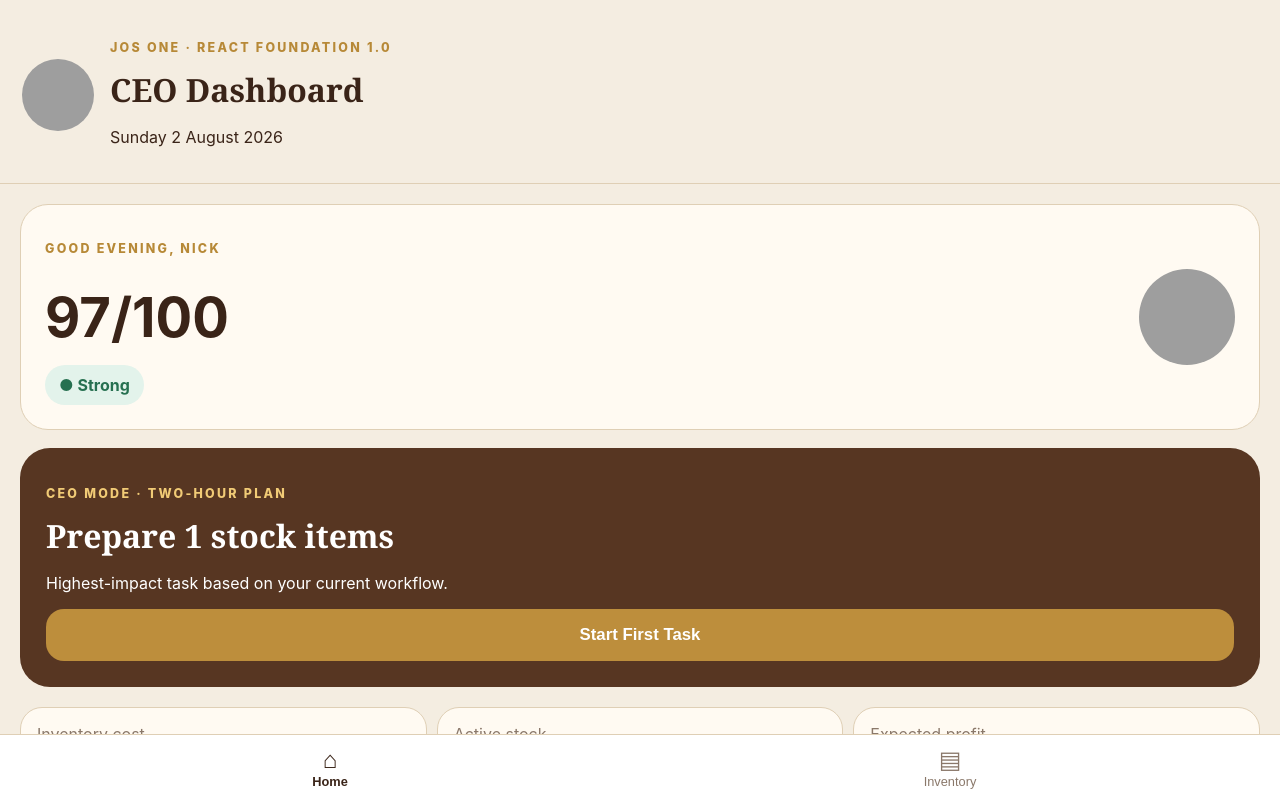
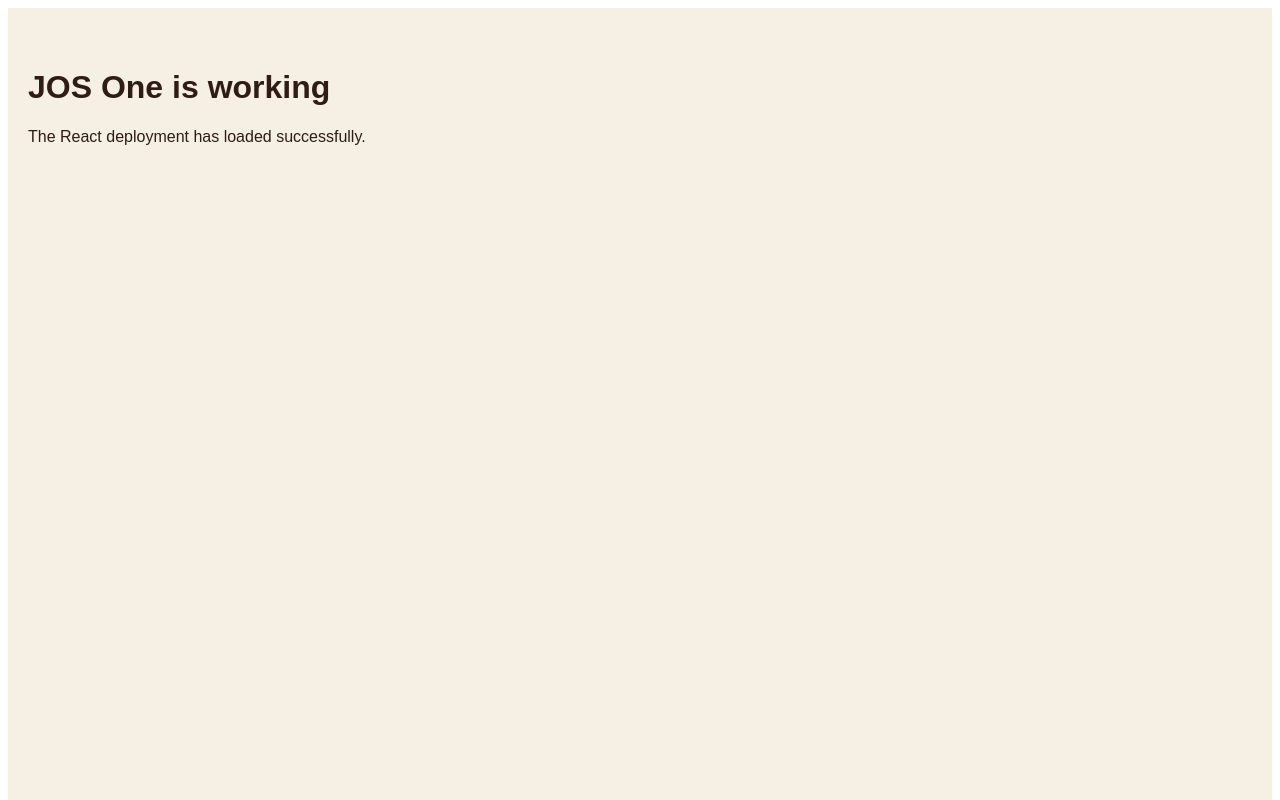
Before and after one commit to 6dhsf7y9zj-creator/jos-one-react, a React (Vite) app: page / in a window 1280 px wide. Shown: the top 800 px of the page. Built offline with nearby package versions, Linux system fonts and the light colour scheme; grey boxes are pictures that could not be loaded.

Commit message:
Test React deployment
Test React deployment

```diff
--- a/src/App.tsx
+++ b/src/App.tsx
@@ -1,26 +1,16 @@
-import { useEffect, useState } from 'react';
-import './styles.css';
-import { Dashboard } from './components/Dashboard';
-import { Inventory } from './components/Inventory';
-import type { InventoryItem } from './types/inventory';
-
-const seed: InventoryItem[] = [
-  { sku: 'JAE-0001', brand: 'Nike', category: 'Hoodie', description: 'White Nike Hoodie', size: 'M', condition: 'Satisfactory', status: 'Photographed', grade: 'C', purchasePrice: 9.97, expectedSalePrice: 21.93, storageLocation: 'TBC' },
-  { sku: 'JAE-0002', brand: 'Tommy Hilfiger', category: 'Hoodie', description: 'Navy hoodie', size: 'S', condition: 'Good', status: 'Prep', grade: 'B', purchasePrice: 7.45, expectedSalePrice: 16.99, storageLocation: 'Box A1' }
-];
-
 export default function App() {
-  const [tab, setTab] = useState<'home' | 'inventory'>('home');
-  const [items, setItems] = useState<InventoryItem[]>(() => {
-    const saved = localStorage.getItem('jos-one-react-items');
-    return saved ? JSON.parse(saved) : seed;
-  });
-  useEffect(() => localStorage.setItem('jos-one-react-items', JSON.stringify(items)), [items]);
-  const updateItem = (updated: InventoryItem) => setItems(current => current.map(i => i.sku === updated.sku ? updated : i));
-
-  return <div className="app-shell">
-    <header><img src="./the-jae-edit-logo.png" alt="The JAE Edit" /><div><p className="eyebrow">JOS ONE · REACT FOUNDATION 1.0</p><h1>{tab === 'home' ? 'CEO Dashboard' : 'Inventory Command Centre'}</h1><p>{new Date().toLocaleDateString('en-GB', { weekday: 'long', day: 'numeric', month: 'long', year: 'numeric' })}</p></div></header>
-    {tab === 'home' ? <Dashboard items={items} /> : <Inventory items={items} onUpdate={updateItem} />}
-    <nav><button className={tab === 'home' ? 'active' : ''} onClick={() => setTab('home')}>⌂<span>Home</span></button><button className={tab === 'inventory' ? 'active' : ''} onClick={() => setTab('inventory')}>▤<span>Inventory</span></button></nav>
-  </div>;
+  return (
+    <main
+      style={{
+        padding: '40px 20px',
+        fontFamily: 'Arial, sans-serif',
+        color: '#2f1c14',
+        background: '#f6efe3',
+        minHeight: '100vh',
+      }}
+    >
+      <h1>JOS One is working</h1>
+      <p>The React deployment has loaded successfully.</p>
+    </main>
+  )
 }
```
